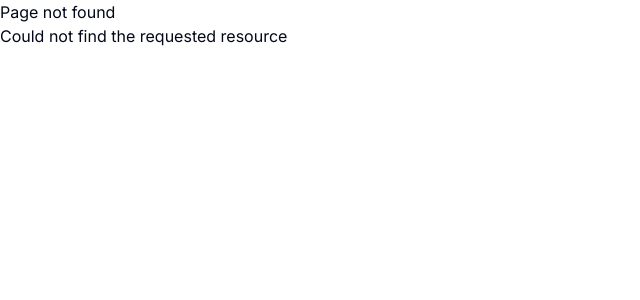
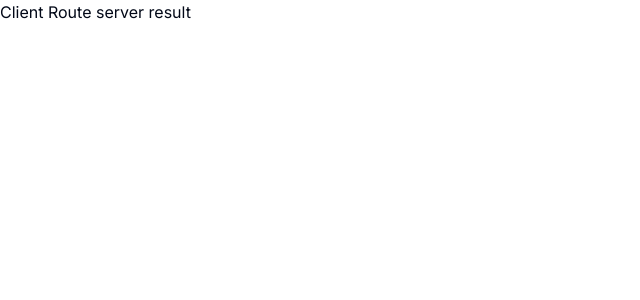
Before and after one commit to doctoralex9/CRM-1, a Next.js app: page /client-route in a window 1280 px wide. Before the commit this address had no page. Shown: the top 300 px of the page, without its empty margins (0-640 px from the left). Built offline with nearby package versions, Linux system fonts and the light colour scheme.

Commit message:
Creation of Server-route and Client-route components

```diff
--- a/package.json
+++ b/package.json
@@ -52,6 +52,7 @@
     "react-dom": "^18.3.1",
     "react-hook-form": "^7.71.1",
     "resend": "^6.9.1",
+    "server-only": "^0.0.1",
     "tailwind-merge": "^3.4.0",
     "tailwindcss": "^3.4.0",
     "tailwindcss-animate": "^1.0.7",
--- /dev/null
+++ b/src/app/client-route/page.tsx
@@ -0,0 +1,7 @@
+"use client";
+
+import { ServerSideFunction } from "@/utils/server-utils";
+export default function ClientRoutePage() {
+    const result = ServerSideFunction()
+    return <h1>Client Route {result}</h1> ;
+}
--- /dev/null
+++ b/src/app/server-route/page.tsx
@@ -0,0 +1,5 @@
+import { ServerSideFunction } from "@/utils/server-utils";
+export default function ServerRoutePage() {
+    const result =  ServerSideFunction()
+    return <h1>Server Route {result}</h1> ;
+}
--- /dev/null
+++ b/src/utils/server-utils.ts
@@ -0,0 +1,8 @@
+import "server-only";
+
+export const ServerSideFunction = () => {
+    console.log(
+        'use multiple libraries, use enviroment variables, interact with a database, proccess confidential information'
+    );
+    return "server result";
+};
```
Also changed, not shown: src/app/layout.tsx (+3 -0 lines), 1 other file (tests, documents, lock files or other folders).
